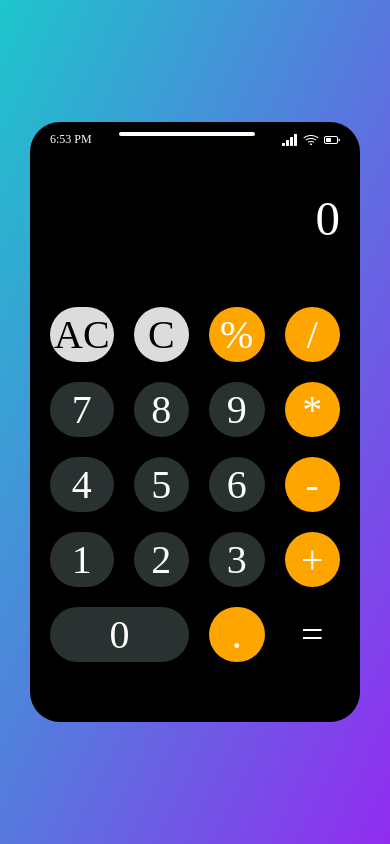
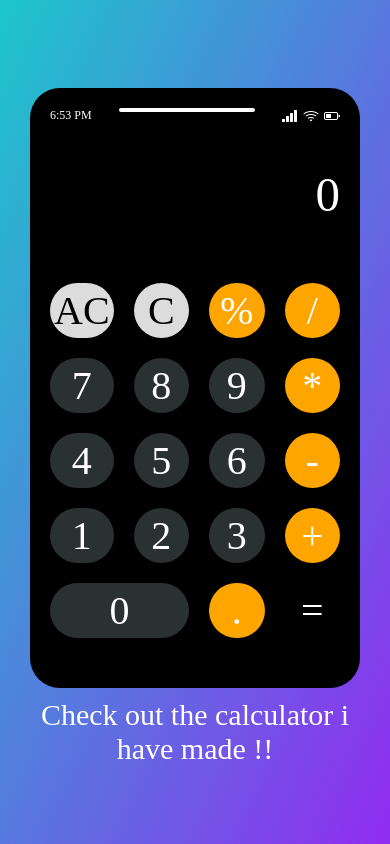
Before and after one commit to bharathi20/Calci-ReactJS, a React (Create React App) app: page / in a window 390 px wide. Built offline with nearby package versions, Linux system fonts and the light colour scheme.

Commit message:
txt added to the side

```diff
--- a/src/App.css
+++ b/src/App.css
@@ -10,6 +10,10 @@ body{
 
 }
 
+.main{
+  display: flex;
+  align-items: center;
+}
 
 .calculator{
     background-color: black;
@@ -92,12 +96,23 @@ body{
      grid-column: 1 /3;
  }
 
+.sidePara{
+  color:white;
+  font-size: 50px;
+  margin: 0px 10px;
+  text-align: center;
+}
  @media  screen and (max-width:768px) {
    body{
      display: flex;
      justify-content: center;
      align-items: center;
    }
+
+  .main{
+    display: flex;
+    flex-direction: column;
+  }
   .calculator{
     background-color: black;
     width : 330px;
@@ -119,6 +134,10 @@ body{
     font-size: 12px;
   }
 
+  .sidePara{
+    font-size: 30px;
+  }
+
 
 
  }
--- a/src/App.js
+++ b/src/App.js
@@ -78,9 +78,9 @@ export default function App() {
 
 
   return (
+    <div className='main'>
 
       <div className='calculator'>
-
 
         <div className="topContainer">
           <div className="time">
@@ -125,6 +125,10 @@ export default function App() {
           <div className='button equal'>=</div>
         </div>
       </div>
+      <div className='sidePara'>
+        <p>Check out the calculator i have made !!</p>
+      </div>
+    </div>
 
 
 
```
Lines whose indentation alone changed are shown as unchanged.
